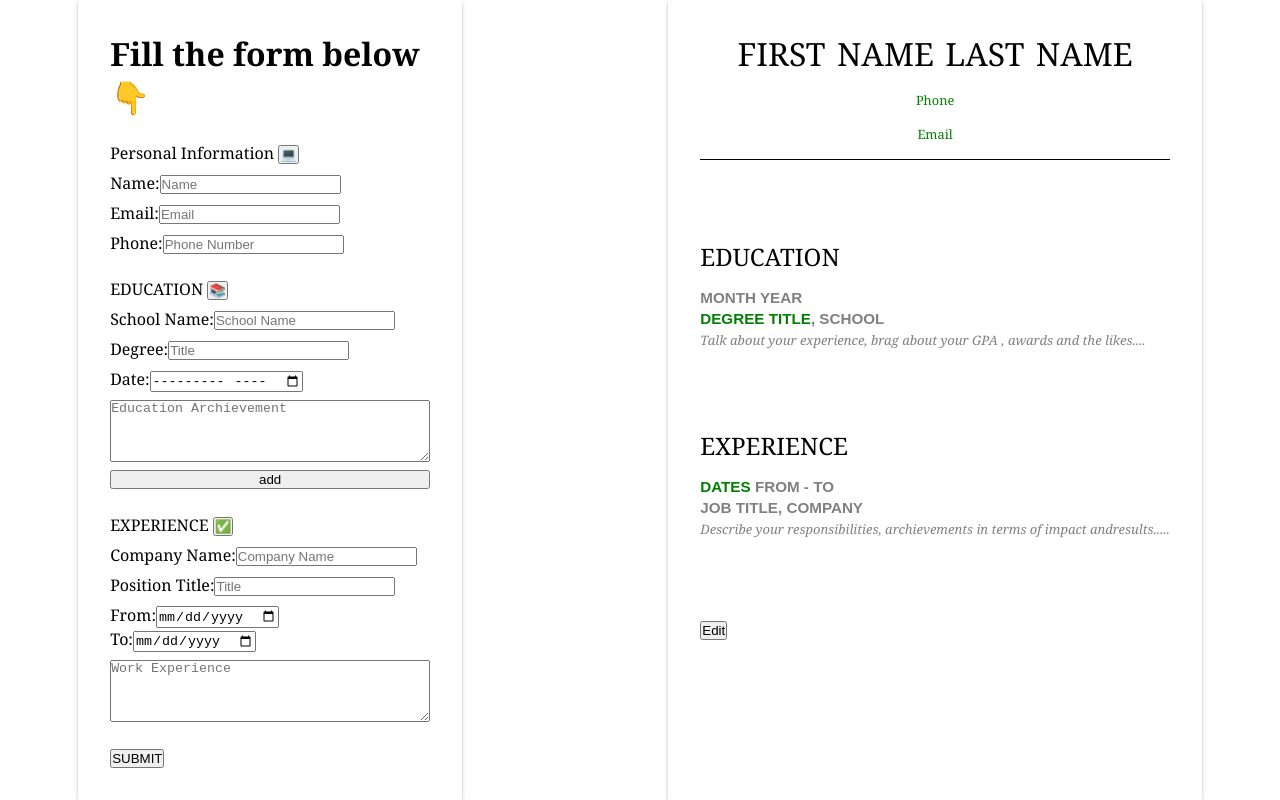
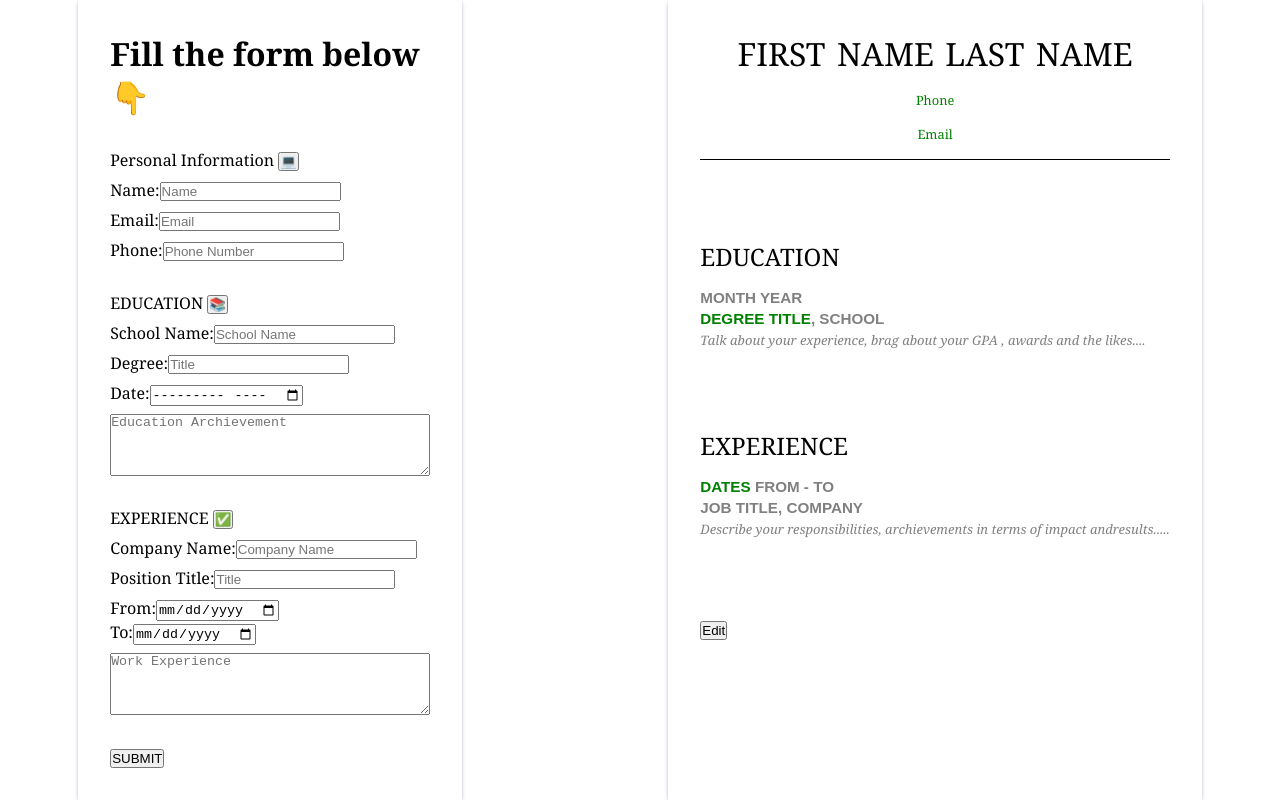
Before and after one commit to 001Pytom/Cv-Template, a React (Create React App) app: page / in a window 1280 px wide. Built offline with nearby package versions, Linux system fonts and the light colour scheme.

Commit message:
removed btn

```diff
--- a/src/components/Input/input-edu.js
+++ b/src/components/Input/input-edu.js
@@ -38,7 +38,6 @@ function InputEdu({ info, onAddInput }) {
         placeholder="Education Archievement"
         onChange={onAddInput}
       />
-      <button>add</button>
     </div>
   );
 }
```
